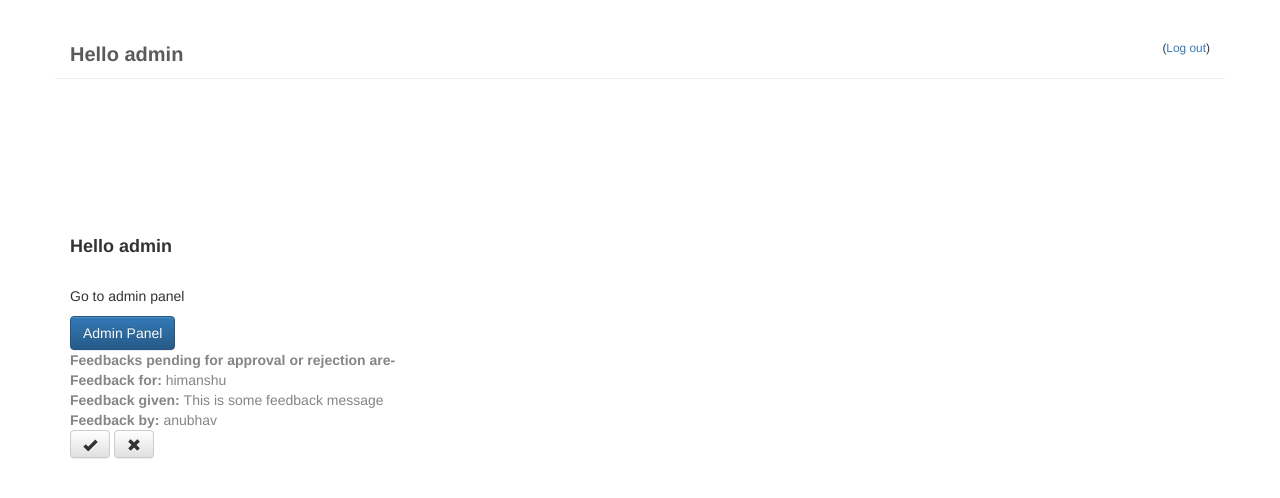
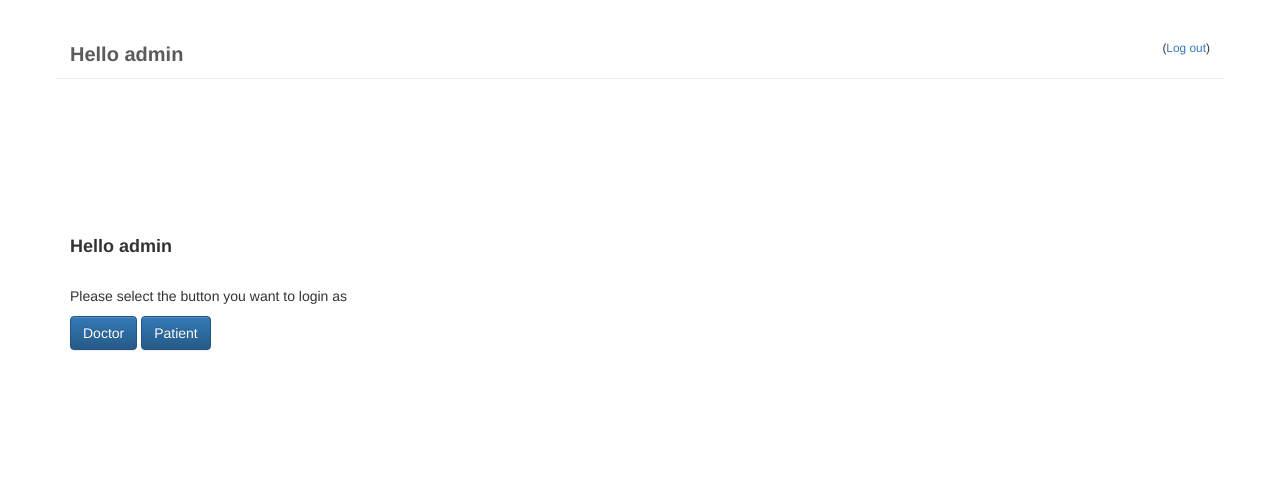
Before and after one commit to tarunbatra11/mysite, a Django app: page / in a window 1280 px wide. Shown: the top 498 px of the page. Run offline with Django 3.2, Linux system fonts and the light colour scheme; a user stored in the database is signed in; data comes from the database, SQL or seed files in the repository; both versions use the stored data as it was after the commit; parts of the project's set-up code (start-up, migrations or seed data) failed here and were passed over; some libraries are stand-ins or nearby versions.

Commit message:
some problem occurred

```diff
--- a/doctor/models.py
+++ b/doctor/models.py
@@ -67,4 +67,4 @@ class Feedback(models.Model):
         self.save()
 
     def __str__(self):
-        return str(self.feedback_given)+' - '+str(self.approved_status)
+        return str(self.feedback_given)
--- a/doctor/static/css/doctor.css
+++ b/doctor/static/css/doctor.css
@@ -1,12 +1,6 @@
 body {
     margin: 0;
     padding: 0;
-}
-
-input[type="text"],
-input[type="password"] {
-    font-size: 12px;
-    padding: 4px 12px;
 }
 
 #base-page, #login-page, #index-page {
--- a/doctor/templates/index.html
+++ b/doctor/templates/index.html
@@ -6,30 +6,10 @@
   <div class="container top-half">
     <div class="user"><h4><b>Hello {{ user.username }}</b></h4></div>
     <div class="links-to-profile">
-      {% if not user.is_superuser %}
-        <p>Please select the button you want to login as</p>
-        <a href="{% url 'doctor_page' %}" class="btn btn-primary" role="button">Doctor</a>
-        <a href="{% url 'patient_page' %}" class="btn btn-primary" role="button">Patient</a>
-      {% endif %}
+      <p>Please select the button you want to login as</p>
+      <a href="{% url 'doctor_page' %}" class="btn btn-primary" role="button">Doctor</a>
+      <a href="{% url 'patient_page' %}" class="btn btn-primary" role="button">Patient</a>
     </div>
-    {% if user.is_superuser %}
-      <p>Go to admin panel</p>
-        <a href="{% url 'admin_page' %}" class="btn btn-primary" role="button">Admin Panel</a>
-      <div class="feedbacks">
-        {% for feedback in feedbacks %}
-          <div class="feedback">
-            <b>Feedbacks pending for approval or rejection are-</b><br>
-            {% if feedback.approved_status == 'pending' %}
-              <b>Feedback for: </b>{{ feedback.doctor }}<br>
-              <b>Feedback given: </b>{{ feedback.feedback_given }}<br>
-              <b>Feedback by: </b>{{ feedback.patient }}<br>
-              <a class="btn btn-default" href="{% url 'feedback_approve' pk=feedback.pk %}"><span class="glyphicon glyphicon-ok"></span></a>
-              <a class="btn btn-default" href="{% url 'feedback_reject' pk=feedback.pk %}"><span class="glyphicon glyphicon-remove"></span></a>
-            {% endif %}
-          </div>
-        {% endfor %}
-      </div>
-    {% endif %}
   </div>
 </div>
 
--- a/doctor/urls.py
+++ b/doctor/urls.py
@@ -4,11 +4,8 @@ from . import views
 
 urlpatterns = [
     url(r'^$', 'doctor.views.index', name='index'),
-    url(r'^admin/', ' ', name='admin_page'),
     url(r'^doctor/$', 'doctor.views.doctor', name='doctor_page'),
     url(r'^patient/$', 'doctor.views.patient', name='patient_page'),
     url(r'^appointment/(?P<pk>[0-9]+)/approve/$', views.appointment_approve, name='appointment_approve'),
     url(r'^appointment/(?P<pk>[0-9]+)/reject/$', views.appointment_reject, name='appointment_reject'),
-    url(r'^feedback/(?P<pk>[0-9]+)/approve/$', views.feedback_approve, name='feedback_approve'),
-    url(r'^feedback/(?P<pk>[0-9]+)/reject/$', views.feedback_reject, name='feedback_reject'),
 ]
--- a/doctor/views.py
+++ b/doctor/views.py
@@ -11,32 +11,27 @@ logger = logging.getLogger(__name__)
 
 @login_required
 def index(request):
-    user = request.user
-    if user.is_superuser:
-        feedbacks = Feedback.objects.filter(approved_status='pending')
-        return render(request, 'index.html', {'feedbacks': feedbacks})
-
     return render(request, 'index.html')
 
 
 @login_required
 def doctor(request):
     user = str(request.user)
-    user_object = User.objects.get(username=user)
-    account_object = Account.objects.get(user=user_object)
-    doctor_object = Doctor.objects.get(name=account_object)
+    user_object = User.objects.get(username = user)
+    account_object = Account.objects.get(user = user_object)
+    doctor_object = Doctor.objects.get(name = account_object)
     fo = str(timezone.now())[:19]
     new_requests = Appointment.objects.filter(doctor=doctor_object, approved_status='pending', appointment_time__gte=fo)
     approved_appointments = Appointment.objects.filter(doctor=doctor_object, approved_status='approved', appointment_time__gte=fo)
-    feedbacks_received = Feedback.objects.filter(doctor=doctor_object, approved_status='approved')
+    feedbacks_received = Feedback.objects.filter(doctor=doctor_object)
     return render(request, 'doctor.html', {'new_requests' : new_requests, 'approved_appointments': approved_appointments, 'feedbacks_received': feedbacks_received})
 
 
 @login_required
 def patient(request):
     user = str(request.user)
-    user_object = User.objects.get(username=user)
-    account_object = Account.objects.get(user=user_object)
+    user_object = User.objects.get(username = user)
+    account_object = Account.objects.get(user = user_object)
     appointment_history = Appointment.objects.filter(patient=account_object)
     approved_appointments = Appointment.objects.filter(patient=account_object, approved_status='approved')
     fo = str(timezone.now())[:19]
@@ -65,19 +60,6 @@ def appointment_approve(request, pk):
 @login_required
 def appointment_reject(request, pk):
     appointment = get_object_or_404(Appointment, pk=pk)
+    #post_pk = comment.post.pk
     appointment.reject()
     return redirect('doctor.views.doctor')
-
-
-@login_required
-def feedback_approve(request, pk):
-    feedback = get_object_or_404(Feedback, pk=pk)
-    feedback.approve()
-    return redirect('doctor.views.index')
-
-
-@login_required
-def feedback_reject(request, pk):
-    feedback = get_object_or_404(Feedback, pk=pk)
-    feedback.reject()
-    return redirect('doctor.views.index')
```
Also changed, not shown: db.sqlite3.
